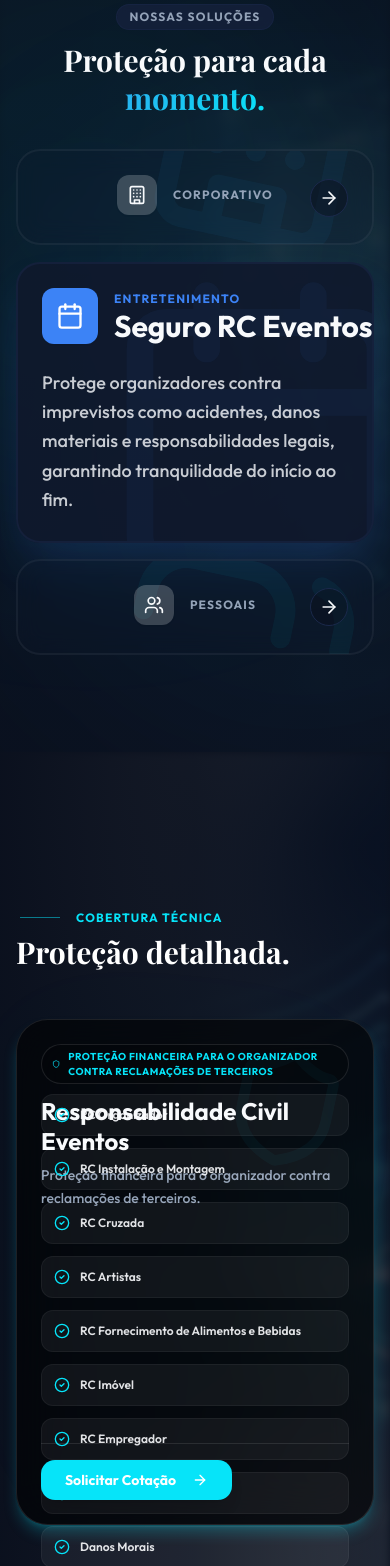
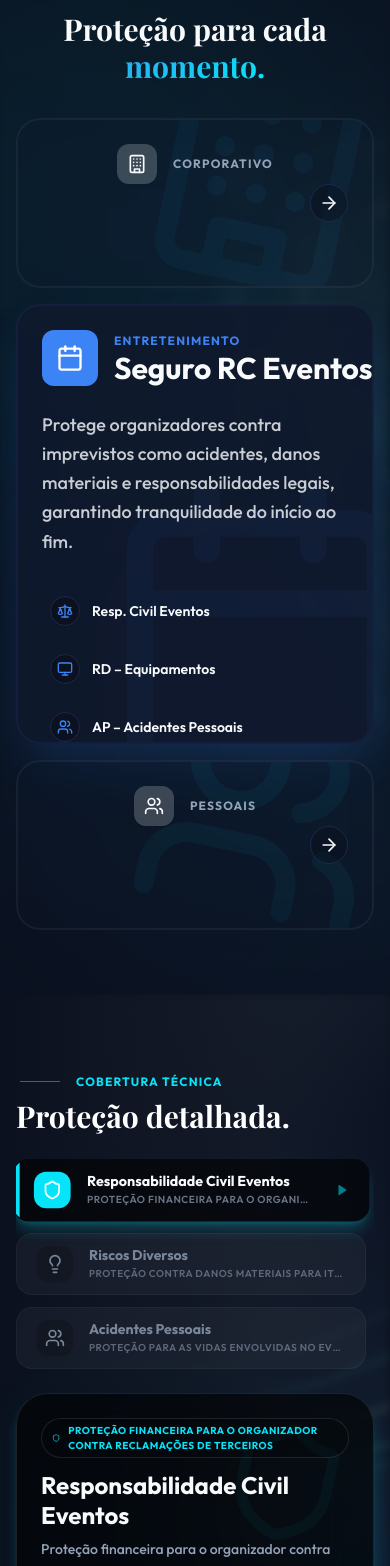
Before and after one commit to MateusReinke/ayfa-seguros-digital, a React (Vite) app: page / in a window 390 px wide. Shown: the part 3042-4608 px from the top of the page. Built offline with nearby package versions, Linux system fonts and the light colour scheme.

Commit message:
Ajusta alturas e responsividade para zoom 100%

```diff
--- a/src/components/Coverage.tsx
+++ b/src/components/Coverage.tsx
@@ -77,7 +77,7 @@ const Coverage = () => {
   return (
     <section
       id="cobertura"
-      className="h-screen min-h-[700px] flex flex-col justify-center relative overflow-hidden bg-gray-50 dark:bg-background pt-24 pb-8 transition-colors duration-500"
+      className="min-h-screen flex flex-col justify-center relative overflow-hidden bg-gray-50 dark:bg-background py-20 md:py-24 transition-colors duration-500"
       ref={ref}
     >
       {/* 1. FUNDO GERAL */}
@@ -91,7 +91,7 @@ const Coverage = () => {
         <div className="absolute inset-0 bg-gradient-to-r from-white/90 via-white/80 to-white/40 dark:from-background dark:via-background/80 dark:to-background/30" />
       </div>
 
-      <div className="container px-4 md:px-6 relative z-10 h-full flex flex-col justify-center">
+      <div className="container px-4 md:px-6 relative z-10 flex flex-col justify-center">
 
         {/* HEADER */}
         <div className={`text-left mb-6 shrink-0 transition-all duration-1000 ${isVisible ? 'opacity-100 translate-y-0' : 'opacity-0 translate-y-10'}`}>
@@ -105,10 +105,10 @@ const Coverage = () => {
         </div>
 
         {/* LAYOUT SPLIT */}
-        <div className={`flex flex-col lg:flex-row gap-6 lg:gap-12 w-full h-[60vh] max-h-[600px] min-h-[500px] transition-all duration-1000 delay-200 ${isVisible ? 'opacity-100 translate-y-0' : 'opacity-0 translate-y-20'}`}>
+        <div className={`flex flex-col lg:flex-row gap-6 lg:gap-12 w-full lg:min-h-[520px] transition-all duration-1000 delay-200 ${isVisible ? 'opacity-100 translate-y-0' : 'opacity-0 translate-y-20'}`}>
 
           {/* ESQUERDA: MENU DE NAVEGAÇÃO */}
-          <div className="lg:w-1/3 flex flex-col gap-3 h-full overflow-y-auto pr-2 scrollbar-hide">
+          <div className="lg:w-1/3 flex flex-col gap-3 lg:max-h-[520px] overflow-y-auto pr-2 scrollbar-hide">
             {coverages.map((item, index) => (
               <button
                 key={index}
@@ -164,13 +164,13 @@ const Coverage = () => {
           </div>
 
           {/* DIREITA: CARD DE DETALHES */}
-          <div className="lg:w-2/3 h-full relative group perspective-1000">
+          <div className="lg:w-2/3 min-h-[420px] lg:min-h-0 relative group perspective-1000">
 
             <div className={`absolute inset-0 bg-gradient-to-br ${activeContent.gradient} opacity-20 blur-3xl transition-all duration-700`} />
 
             {/* CARD PRINCIPAL - Fundo Branco Sólido no Claro */}
             <div className={`
-              relative h-full w-full rounded-[2rem] flex flex-col transition-all duration-500
+              relative h-full w-full rounded-[2rem] flex flex-col transition-all duration-500 min-h-[420px]
               p-6 md:p-8
               bg-white/90 dark:bg-black/60 backdrop-blur-xl
               border border-gray-200/60 dark:border-white/10
--- a/src/components/Services.tsx
+++ b/src/components/Services.tsx
@@ -71,7 +71,7 @@ const Services = () => {
   return (
     <section
       id="servicos"
-      className="h-screen min-h-[700px] flex flex-col justify-center relative overflow-hidden bg-background"
+      className="min-h-screen flex flex-col justify-center relative overflow-hidden bg-background py-16 md:py-20"
       ref={ref}
     >
       {/* 1. FUNDO GERAL */}
@@ -87,7 +87,7 @@ const Services = () => {
       <div className="absolute top-0 right-0 w-[600px] h-[600px] bg-cyan/5 rounded-full blur-[120px] pointer-events-none" />
       <div className="absolute bottom-0 left-0 w-[600px] h-[600px] bg-primary/5 rounded-full blur-[120px] pointer-events-none" />
 
-      <div className="container px-4 md:px-6 relative z-10 h-full flex flex-col justify-center py-8">
+      <div className="container px-4 md:px-6 relative z-10 flex flex-col justify-center">
 
         {/* HEADER */}
         <div className={`text-center mb-8 shrink-0 transition-all duration-1000 ${isVisible ? 'opacity-100 translate-y-0' : 'opacity-0 translate-y-10'}`}>
@@ -100,7 +100,7 @@ const Services = () => {
         </div>
 
         {/* CONTAINER DOS CARDS */}
-        <div className={`flex flex-col lg:flex-row gap-4 w-full h-[60vh] max-h-[650px] min-h-[500px] transition-all duration-1000 delay-200 ${isVisible ? 'opacity-100 translate-y-0' : 'opacity-0 translate-y-20'}`}>
+        <div className={`flex flex-col lg:flex-row gap-4 w-full lg:min-h-[520px] transition-all duration-1000 delay-200 ${isVisible ? 'opacity-100 translate-y-0' : 'opacity-0 translate-y-20'}`}>
 
           {services.map((service) => {
             const isActive = activeId === service.id;
@@ -120,6 +120,7 @@ const Services = () => {
                     : `lg:flex-[1] flex-[1] bg-white/30 dark:bg-card/20 backdrop-blur-md border-white/20 dark:border-white/5 ${service.hoverBorder}`
                   }
                   ${isHovered && !isActive ? 'lg:-translate-y-2 lg:bg-white/40' : ''}
+                  ${isActive ? 'min-h-[440px] lg:min-h-0' : 'min-h-[170px] lg:min-h-0'}
                 `}
               >
                 {/* Marca D'água */}
```
